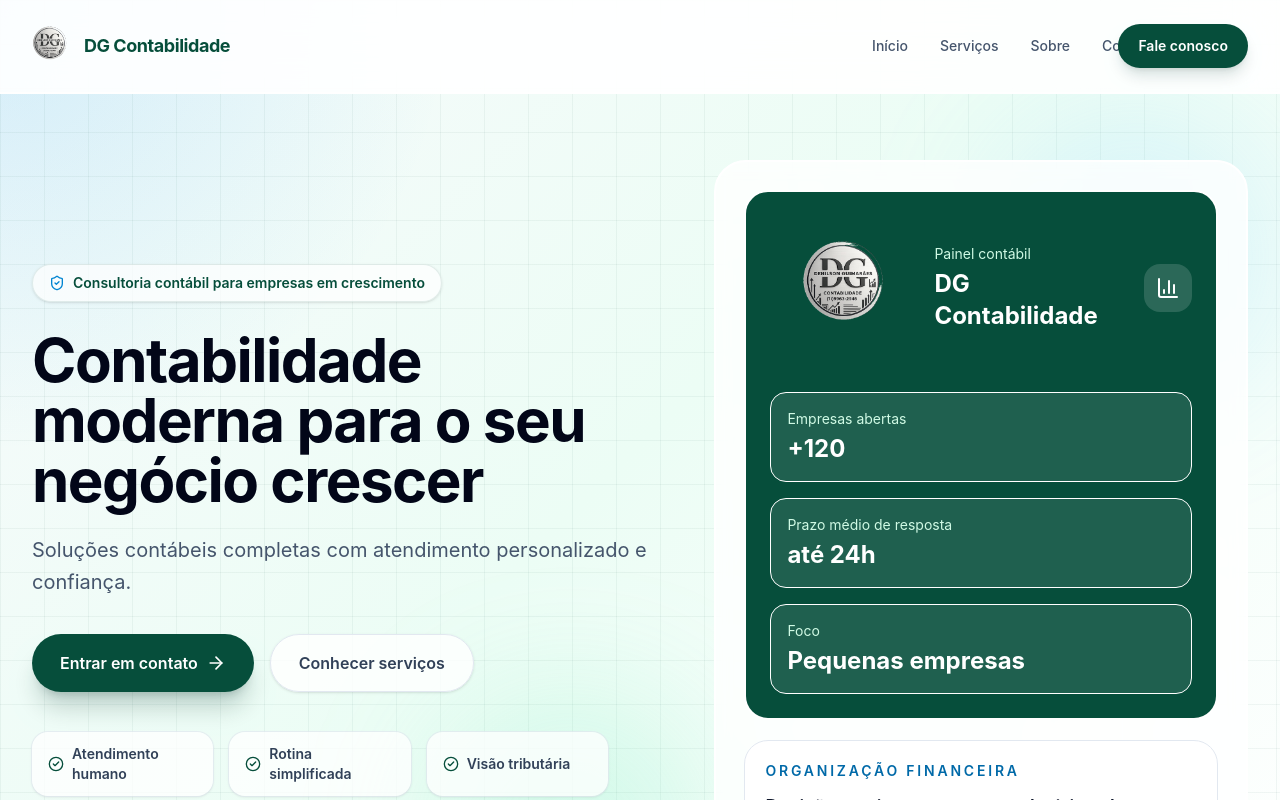
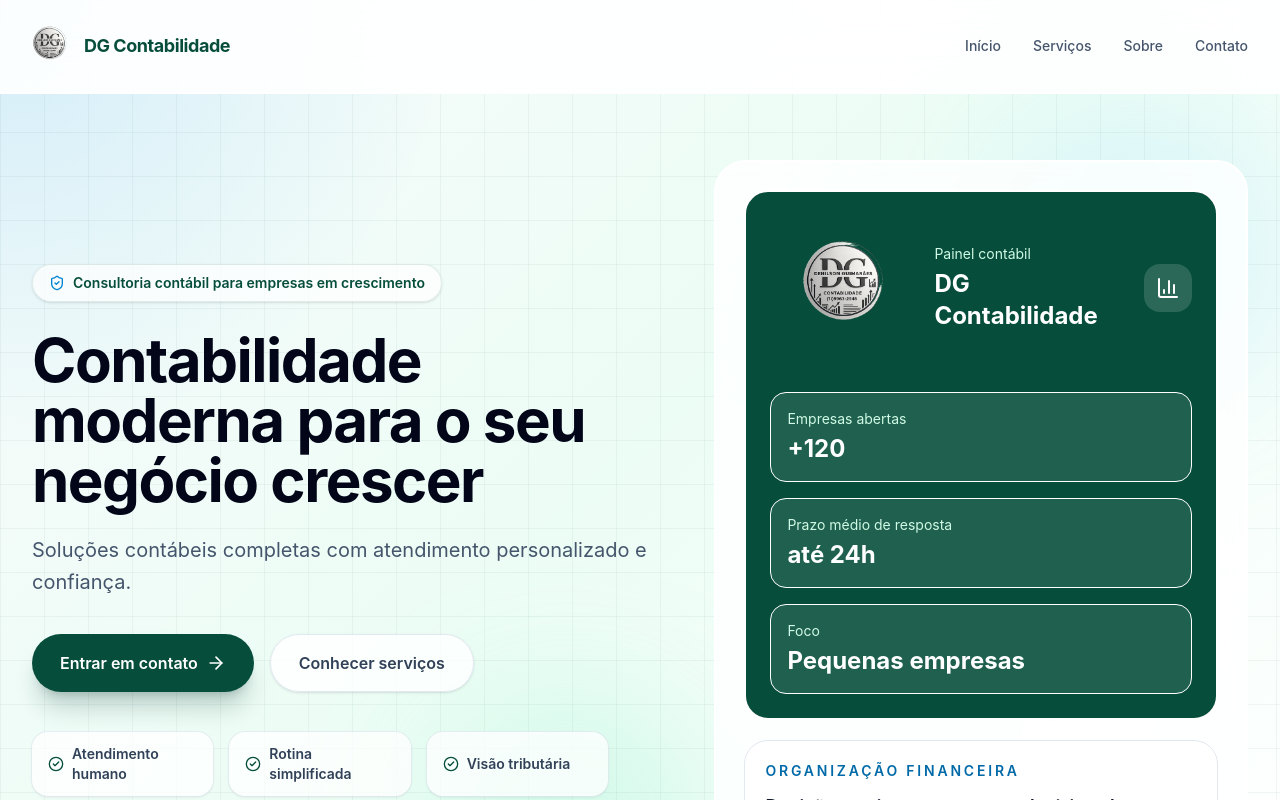
Before and after one commit to WallaceMamuth/dgcontabilidade, a React (Vite) app: page / in a window 1280 px wide. Shown: the top 800 px of the page. Built offline with nearby package versions, Linux system fonts and the light colour scheme.

Commit message:
refactor(nav): remove CTA Fale conosco (mantém FAB WhatsApp)
Co-authored-by: Cursor <cursoragent@cursor.com>

```diff
--- a/src/App.jsx
+++ b/src/App.jsx
@@ -12,7 +12,7 @@ function App() {
 
   return (
     <div className="min-h-screen bg-slate-50 text-slate-700">
-      <Navbar logoUrl={logoUrl} whatsappUrl={whatsappUrl} />
+      <Navbar logoUrl={logoUrl} />
       <main>
         <Hero logoUrl={logoUrl} whatsappUrl={whatsappUrl} />
         <Services />
--- a/src/components/Navbar.jsx
+++ b/src/components/Navbar.jsx
@@ -9,7 +9,7 @@ const navLinks = [
   { label: 'Contato', href: '#contato' },
 ]
 
-function Navbar({ logoUrl, whatsappUrl }) {
+function Navbar({ logoUrl }) {
   const [isOpen, setIsOpen] = useState(false)
 
   const closeMenu = () => setIsOpen(false)
@@ -31,8 +31,8 @@ function Navbar({ logoUrl, whatsappUrl }) {
           </span>
         </a>
 
-        <div className="hidden min-w-0 flex-1 items-center justify-end gap-3 self-stretch md:flex lg:gap-5">
-          <div className="flex min-w-0 items-center gap-3 sm:gap-4 lg:gap-8">
+        <div className="hidden min-w-0 flex-1 items-center justify-end self-stretch md:flex">
+          <div className="flex items-center gap-3 sm:gap-4 lg:gap-8">
             {navLinks.map((link) => (
               <a
                 key={link.href}
@@ -43,14 +43,6 @@ function Navbar({ logoUrl, whatsappUrl }) {
               </a>
             ))}
           </div>
-          <a
-            href={whatsappUrl}
-            target="_blank"
-            rel="noreferrer"
-            className="inline-flex shrink-0 items-center justify-center self-center rounded-full bg-[#064E3B] px-4 py-2.5 text-sm font-semibold whitespace-nowrap text-white shadow-lg shadow-emerald-950/15 transition duration-300 hover:-translate-y-0.5 hover:bg-[#0b624b] focus-visible:ring-2 focus-visible:ring-[#064E3B] focus-visible:ring-offset-4 sm:px-5 sm:py-3"
-          >
-            Fale conosco
-          </a>
         </div>
 
         <div className="flex items-center self-stretch md:hidden">
@@ -83,15 +75,6 @@ function Navbar({ logoUrl, whatsappUrl }) {
                 {link.label}
               </a>
             ))}
-            <a
-              href={whatsappUrl}
-              target="_blank"
-              rel="noreferrer"
-              onClick={closeMenu}
-              className="mt-2 rounded-2xl bg-[#064E3B] px-4 py-3 text-center text-sm font-semibold text-white shadow-lg shadow-emerald-950/15 transition hover:bg-[#0b624b] focus-visible:ring-2 focus-visible:ring-[#064E3B] focus-visible:ring-offset-2"
-            >
-              Fale conosco
-            </a>
           </div>
         </div>
       )}
```
